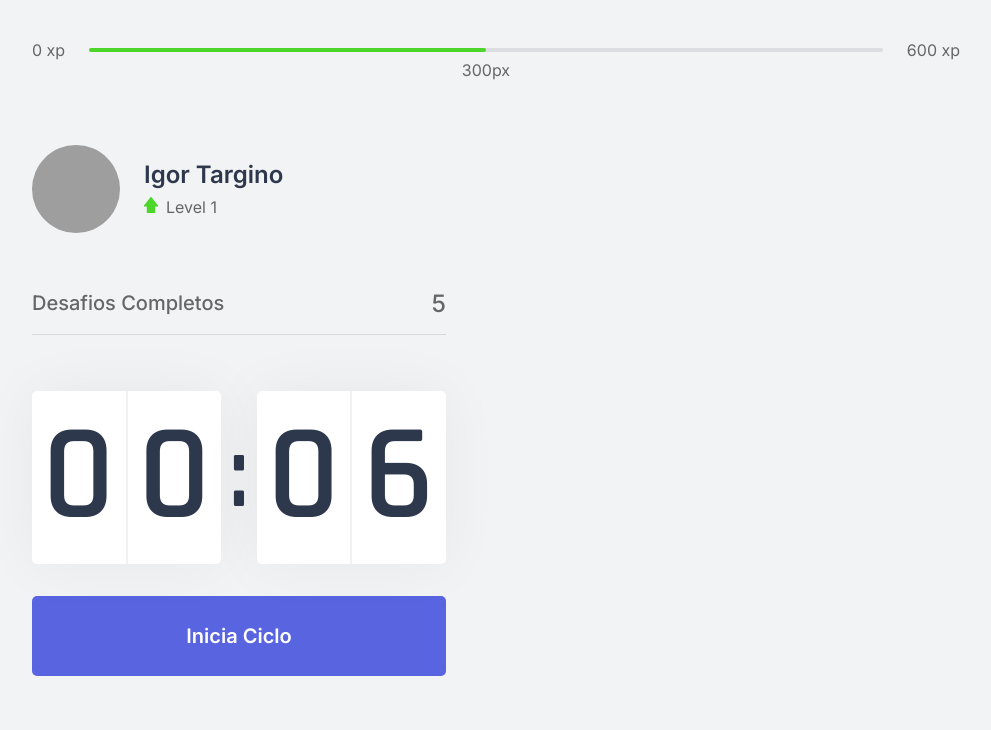
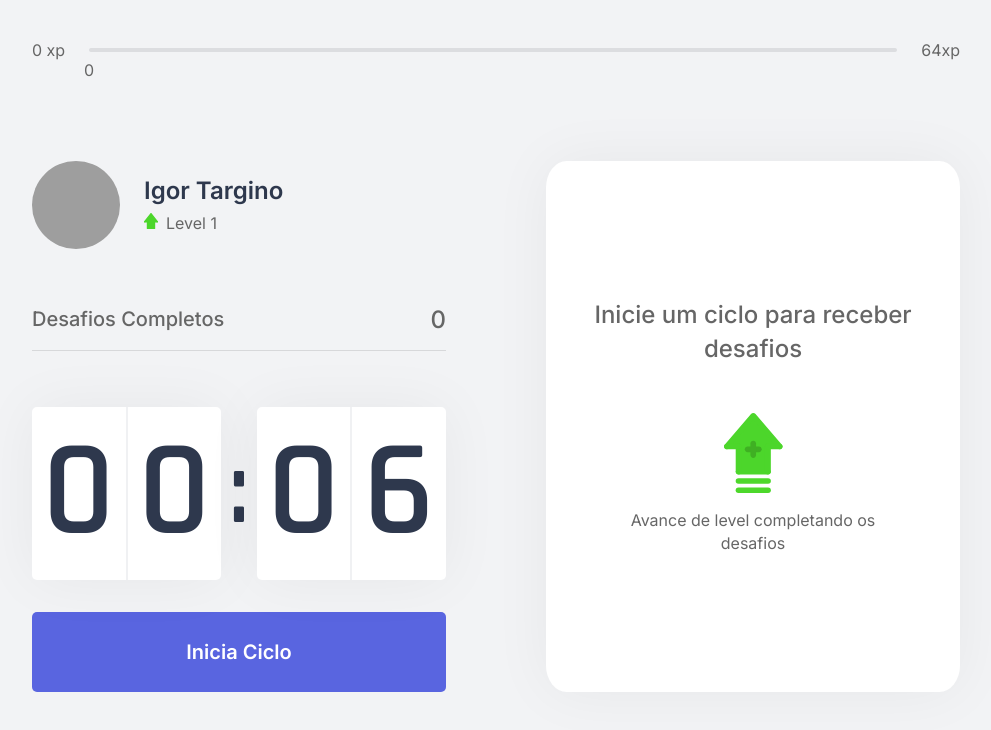
Before and after one commit to IgorTargino/moveit, a Next.js app: page / in a window 1280 px wide. Shown: the top 730 px of the page, without its empty margins (144-1135 px from the left). Built offline with nearby package versions, Linux system fonts and the light colour scheme; grey boxes are pictures that could not be loaded.

Commit message:
ContextApi implementado

```diff
--- /dev/null
+++ b/challenges.json
@@ -0,0 +1,62 @@
+[
+  {
+    "type": "body",
+    "description": "Estique um de seus braços com a palma da mão virada para frente e puxe os dedos para cima por 10 segundos por mão.",
+    "amount": 80
+  },
+  {
+    "type": "body",
+    "description": "Estique seu braço contra o peito e puxe-o utilizando o outro braço por 10 segundos por braço.",
+    "amount": 60
+  },
+  {
+    "type": "body",
+    "description": "Puxe seu pescoço com a ajuda da mão para a direita e para a esquerda, permanecendo na posição por alguns segundos.",
+    "amount": 70
+  },
+  {
+    "type": "body",
+    "description": "Com as duas mãos na parte de trás da cabeça, leve-a para baixo, alongando a parte de trás da região.",
+    "amount": 60
+  },
+  {
+    "type": "body",
+    "description": "Cruze as pernas e desça com as mãos esticadas em direção ao chão. Repita o movimento com a outra perna na frente.",
+    "amount": 100
+  },
+  {
+    "type": "body",
+    "description": "Sentado, abra as pernas e tente encostar as palmas das mãos no chão, repita 3 vezes por 5 segundos.",
+    "amount": 80
+  },
+  {
+    "type": "body",
+    "description": "Puxe o joelho de encontro ao peito e segure, troque de perna após 10 segundos.",
+    "amount": 50
+  },
+  {
+    "type": "body",
+    "description": "Sentado, cruze uma perna e incline seu tronco à frente, troque de perna após 10 segundos.",
+    "amount": 80
+  },
+  {
+    "type": "eye",
+    "description": "Sentado, feche os olhos e cubra-os com as palmas da mão durante 2 minutos, depois abra normalmente.",
+    "amount": 90
+  },
+  {
+    "type": "eye",
+    "description": "Em algum ambiente aberto, olhe o mais longe que puder em quatro direções por 3s, mexa apenas os olhos. Repita 3 vezes.",
+    "amount": 140
+  },
+  {
+    "type": "eye",
+    "description": "Usando os polegares, massage a área abaixo das sobrancelhas em movimentos circulares por 15 segundos.",
+    "amount": 70
+  },
+  {
+    "type": "body",
+    "description": "Em pé, gire a cintura o máximo que puder para a esquerda, segure por cinco segundos. Repita para a direita.",
+    "amount": 90
+  }
+]
--- /dev/null
+++ b/src/components/ChallengeBox.tsx
@@ -0,0 +1,46 @@
+import { useContext } from 'react';
+import { ChallengesContext } from '../contexts/ChallengesContext';
+
+import styles from '../styles/components/ChallengeBox.module.css'
+
+export function ChallengeBox(){
+  const { activeChallenge, resetChallenge } = useContext(ChallengesContext);
+
+  return(
+    <div className={styles.challengeBoxContainer}>
+      { activeChallenge ? (
+        <div className={styles.challengeActive}>
+          <header>Ganhe {activeChallenge.amount} xp</header>
+          <main>
+            <img src={`icons/${activeChallenge.type}.svg`}/>
+            <strong>Novo desafio</strong>
+            <p>{activeChallenge.description}</p>
+          </main>
+          <footer>
+            <button
+              type="button"
+              className={styles.challengeFailedButton}
+              onClick={resetChallenge}
+            >
+              Falhei
+            </button>
+            <button
+              type="button"
+              className={styles.challengeSuccededButton}
+            >
+              Completei
+            </button>
+          </footer>
+        </div>
+      ) : (
+        <div className={styles.challengeNotActive}>
+        <strong>Inicie um ciclo para receber desafios</strong>
+        <p>
+        <img src="icons/level-up.svg" alt="level-up"/>
+          Avance de level completando os desafios</p>
+        </div>
+      )}
+
+    </div>
+  )
+}
--- a/src/components/CompletedChallenges.tsx
+++ b/src/components/CompletedChallenges.tsx
@@ -1,10 +1,14 @@
+import { useContext } from 'react'
+import { ChallengesContext } from '../contexts/ChallengesContext'
 import styles from '../styles/components/CompletedChallenges.module.css'
 
 export function CompletedChallenges(){
+  const { challengesCompleted } = useContext(ChallengesContext);
+
   return(
     <div className={styles.completedChallengesContainer}>
       <span>Desafios Completos</span>
-      <span>5</span>
+      <span>{challengesCompleted}</span>
     </div>
   )
 }
--- a/src/components/Countdown.tsx
+++ b/src/components/Countdown.tsx
@@ -1,9 +1,12 @@
-import { useState, useEffect } from 'react';
+import { useState, useEffect, useContext } from 'react';
+import { ChallengesContext} from '../contexts/ChallengesContext';
 import styles from '../styles/components/Countdown.module.css'
 
 let countdownTimeout: NodeJS.Timeout;
 
 export function Countdown() {
+  const { startNewChallenge } = useContext(ChallengesContext);
+
   const [time, setTime] = useState(0.1 * 60);
   const [isActive, setIsActive] = useState(false);
   const [hasFinished, setHasFinished] = useState(false);
@@ -30,8 +33,9 @@
         setTime(time - 1);
       }, 1000)
     } else if (isActive && time === 0) {
-      setHasFinished(true)
-      setIsActive(false)
+      setHasFinished(true);
+      setIsActive(false);
+      startNewChallenge();
     }
   }, [isActive, time])
 
--- a/src/components/ExperienceBar.tsx
+++ b/src/components/ExperienceBar.tsx
@@ -1,16 +1,22 @@
+import { useContext } from 'react';
+import { ChallengesContext } from '../contexts/ChallengesContext';
 import styles from '../styles/components/ExperienceBar.module.css';
 
 export function ExperienceBar() {
+  const { currentExperience, experienceToNextLevel } = useContext(ChallengesContext);
+
+  const percentToNextLevel = Math.round((currentExperience * 100)/experienceToNextLevel);
+
   return(
     <header className={styles.experienceBar}>
       <span>0 xp</span>
       <div>
-        <div style={{ width: '50%'}} />
-        <span className={styles.currentExperience} style={{ left: '50%'}}>
-          300px
+        <div style={{ width: `${percentToNextLevel}%`}} />
+        <span className={styles.currentExperience} style={{ left: `${percentToNextLevel}%`}}>
+          {currentExperience}
         </span>
       </div>
-      <span>600 xp</span>
+      <span>{experienceToNextLevel}xp</span>
     </header>
   );
 }
--- /dev/null
+++ b/src/contexts/ChallengesContext.tsx
@@ -0,0 +1,67 @@
+import { createContext, useState, ReactNode } from 'react';
+import challenges from '../../challenges.json';
+
+interface Challenge {
+  type: 'body' | 'eye';
+  description: string;
+  amount: number;
+}
+
+interface ChallengesContextData {
+  level: number;
+  currentExperience: number;
+  challengesCompleted: number;
+  activeChallenge: Challenge;
+  experienceToNextLevel: number;
+  levelUp: () => void;
+  startNewChallenge: () => void;
+  resetChallenge: () => void;
+}
+
+interface ChallengesProviderProps {
+  children: ReactNode;
+}
+
+export const ChallengesContext = createContext({} as ChallengesContextData);
+
+export function ChallengesProvider({ children }: ChallengesProviderProps){
+  const [level, setLevel] = useState(1);
+  const [currentExperience, setCurrentExperience] = useState(0);
+  const [challengesCompleted, setChallengesCompleted] = useState(0);
+
+  const [activeChallenge, setActiveChallenge] = useState(null);
+
+  const experienceToNextLevel = Math.pow((level + 1) * 4, 2)
+
+  function levelUp(){
+    setLevel(level + 1);
+  }
+
+  function startNewChallenge(){
+    const randomChallengeIndex = Math.floor(Math.random() * challenges.length);
+    const challenge = challenges[randomChallengeIndex];
+
+    setActiveChallenge(challenge);
+  }
+
+  function resetChallenge(){
+    setActiveChallenge(null);
+  }
+
+  return(
+    <ChallengesContext.Provider
+      value={{
+        level,
+        currentExperience,
+        challengesCompleted,
+        levelUp,
+        startNewChallenge,
+        activeChallenge,
+        resetChallenge,
+        experienceToNextLevel,
+        }}
+      >
+      {children}
+    </ChallengesContext.Provider>
+  )
+}
--- a/src/pages/_app.tsx
+++ b/src/pages/_app.tsx
@@ -1,7 +1,14 @@
 import '../styles/global.css'
 
+import { ChallengesContext, ChallengesProvider } from "../contexts/ChallengesContext"
+
 function MyApp({ Component, pageProps }) {
-  return <Component {...pageProps} />
+
+  return (
+    <ChallengesProvider>
+      <Component {...pageProps} />
+    </ChallengesProvider>
+  )
 }
 
 export default MyApp
--- a/src/pages/index.tsx
+++ b/src/pages/index.tsx
@@ -2,6 +2,7 @@
 import { Profile } from '../components/Profile';
 import { CompletedChallenges } from '../components/CompletedChallenges';
 import { Countdown } from '../components/Countdown';
+import { ChallengeBox } from '../components/ChallengeBox';
 
 import Head from 'next/head';
 
@@ -22,7 +23,7 @@
         </div>
 
         <div>
-
+          <ChallengeBox />
         </div>
       </section>
     </div>
--- /dev/null
+++ b/src/styles/components/ChallengeBox.module.css
@@ -0,0 +1,114 @@
+.challengeBoxContainer{
+  height: 100%;
+
+  background: var(--white);
+  border-radius: 5%;
+  box-shadow: 0 0 60px rgba(0, 0 ,0 , 0.05);
+  padding: 1.5rem 2rem;
+
+  display: flex;
+  flex-direction: column;
+  align-self: center;
+  justify-content: center;
+
+  text-align: center;
+}
+
+.challengeNotActive{
+  display: flex;
+  flex-direction: column;
+  align-items: center;
+}
+
+.challengeNotActive strong{
+  font-size: 1.5rem;
+  font-weight: 500;
+  line-height: 1.4;
+}
+
+.challengeNotActive p {
+  display: flex;
+  flex-direction: column;
+  align-items: center;
+  line-height: 1.4;
+  max-width: 70%;
+  margin-top: 3rem;
+}
+
+.challengeNotActive p img {
+  margin-bottom: 1rem;
+}
+
+.challengeActive{
+  height: 100%;
+
+  display: flex;
+  flex-direction: column;
+  align-items: center;
+}
+
+.challengeActive header {
+  color: var(--blue);
+  font-weight: 600;
+  font-size: 1.25rem;
+  padding: 0 2rem 1.5rem;
+  border-bottom: 1px solid var(--gray-line);
+  width: 100%;
+}
+
+.challengeActive main {
+  flex: 1;
+  display: flex;
+  flex-direction: column;
+  align-items: center;
+  justify-content: center;
+}
+
+.challengeActive main strong{
+  font-size: 2rem;
+  font-weight: 600;
+  color: var(--title);
+  margin: 1.5rem 0rem 1rem
+}
+
+.challengeActive main p {
+  line-height: 1.5;
+}
+
+.challengeActive footer {
+  display: grid;
+  grid-template-columns: 1fr 1fr;
+  gap: 1rem;
+
+  width: 100%;
+}
+
+.challengeActive footer button{
+  color: var(--white);
+
+  font-size: 1rem;
+  font-weight: 600;
+
+  height: 3rem;
+
+  display: flex;
+  align-items: center;
+  justify-content: center;
+
+  border: 0;
+  border-radius: 5px;
+
+  transition: filter 0.2s;
+}
+
+.challengeFailedButton {
+  background: var(--red);
+}
+
+.challengeSuccededButton {
+  background: var(--green);
+}
+
+.challengeActive footer button:hover{
+  filter: brightness(0.9)
+}
--- a/src/styles/components/Countdown.module.css
+++ b/src/styles/components/Countdown.module.css
@@ -59,16 +59,17 @@
   transition: background-color 0.2s;
 }
 
-.countdownButton:not(:disabled)hover {
-  background: var(--blue-dark);
+.countdownButton:hover{
+  background-color: var(--blue-dark);
 }
 
 .countdownButtonActive {
   background: var(--white);
-  color: var(--title)
+  color: var(--title);
+  border: 0;
 }
 
-.countdownButtonActive:not(:disabled)hover{
+.countdownButtonActive:hover{
   background: var(--red);
   color: var(--white);
 }
@@ -79,5 +80,4 @@
   color: var(--text);
   border-bottom: 4px solid var(--green);
   cursor: not-allowed;
-
 }
--- a/src/styles/pages/Home.module.css
+++ b/src/styles/pages/Home.module.css
@@ -15,4 +15,6 @@
   grid-template-columns: 1fr 1fr;
   gap: 6.25rem;
   align-content: center;
+
+  padding: 5rem 0 3rem;
 }
```
